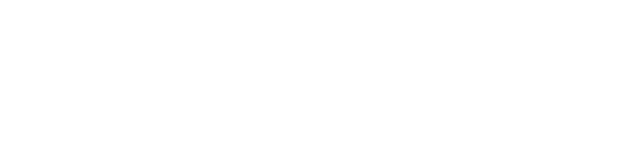
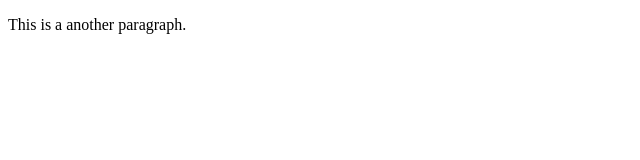
Before and after one commit to yusufakajose/learning-git, a plain HTML site: page index.html in a window 1280 px wide. Shown: the whole page, without its empty margins (0-640 px from the left). Drawn offline with Linux system fonts and the light colour scheme.

Commit message:
added another p tag

```diff
--- a/index.html
+++ b/index.html
@@ -4,7 +4,6 @@
 <title>Page Title</title>
 </head>
 <body>
-<h1></h1>
-<p></p>
+    <p>This is a another paragraph.</p>
 </body>
 </html>
```
